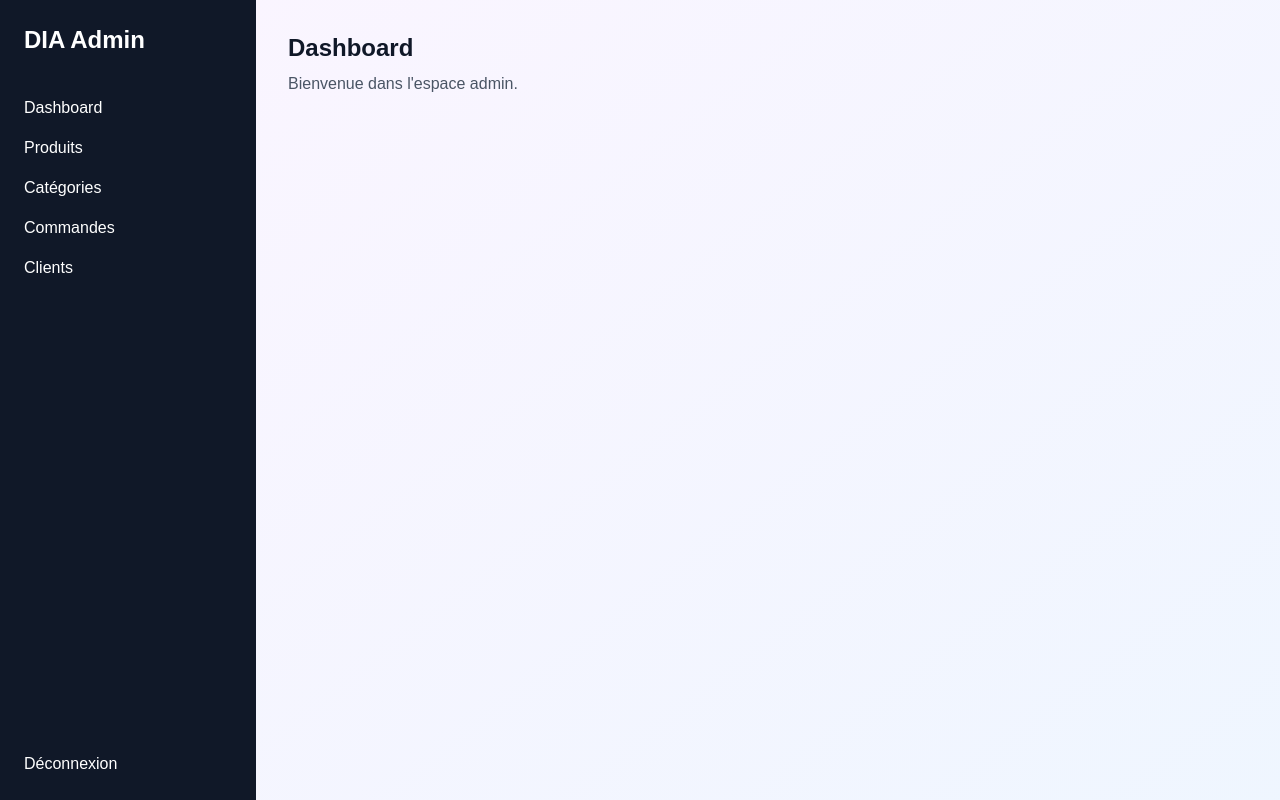
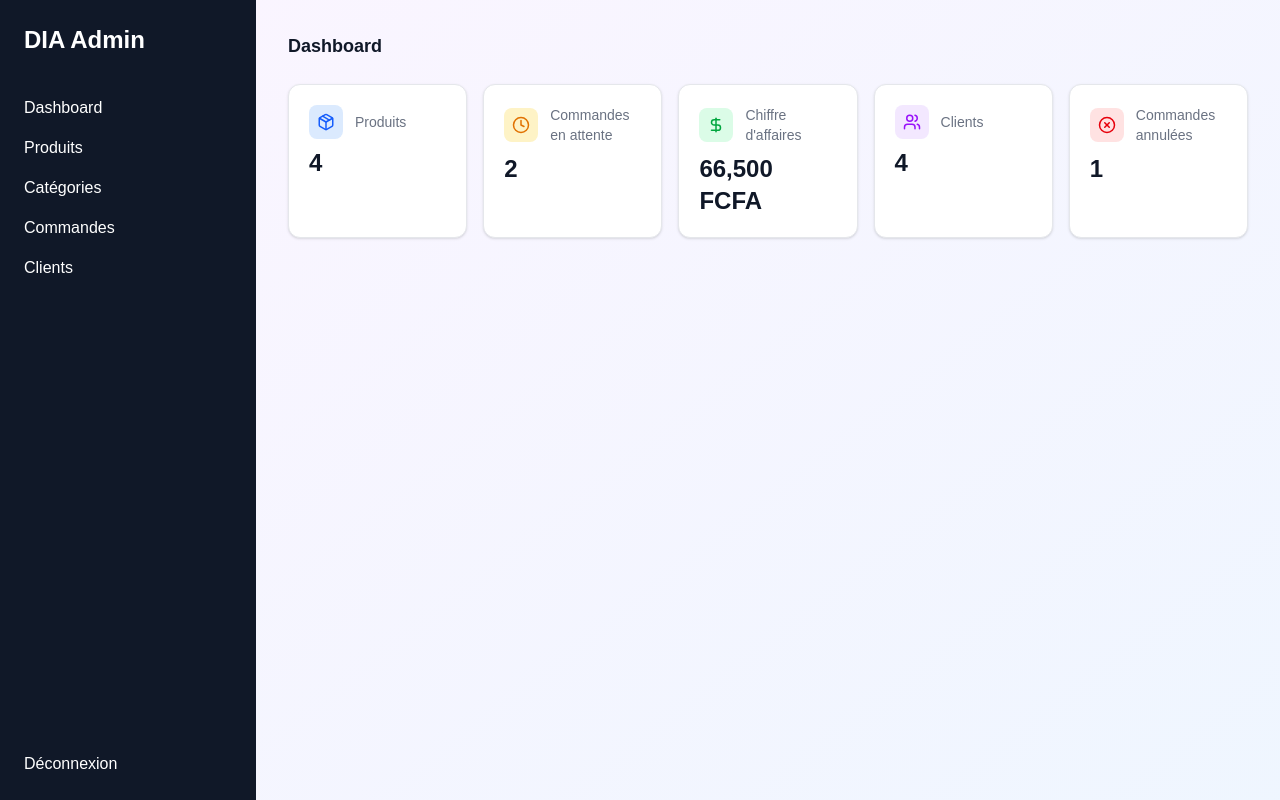
Before and after one commit to Bewan-ephra/Dia-FrontEnd, a Next.js app: page /admin in a window 1280 px wide. Built offline with nearby package versions, Linux system fonts and the light colour scheme; sample sign-in values are in the browser's storage.

Commit message:
Ajout de la page dashbord

```diff
--- a/app/admin/page.tsx
+++ b/app/admin/page.tsx
@@ -1,8 +1,71 @@
+import { products } from "@/lib/products";
+import { orders } from "@/lib/orders";
+import { clients } from "@/lib/clients";
+import { Package, Clock, DollarSign, Users, XCircle } from "lucide-react";
+
 export default function AdminDashboard() {
-    return (
-        <div>
-            <h1 className="text-2xl font-bold">Dashboard</h1>
-            <p className="text-gray-600 mt-2">Bienvenue dans l'espace admin.</p>
+    const totalProducts = products.length;
+    const pendingOrders = orders.filter((o) => o.status === "En attente").length;
+    const totalRevenue = orders.reduce((sum, o) => sum + o.total, 0);
+    const totalClients = clients.length;
+    const cancelledOrders = orders.filter((o) => o.status === "Annulée").length;
+
+      return (
+    <div>
+      <h1 className="text-lg font-semibold text-gray-900 mb-6">Dashboard</h1>
+
+      <div className="grid grid-cols-1 md:grid-cols-3 lg:grid-cols-5 gap-4">
+        <div className="bg-white rounded-xl border border-gray-200 p-5 shadow-sm">
+          <div className="flex items-center gap-3 mb-2">
+            <div className="bg-blue-100 text-blue-600 p-2 rounded-lg">
+              <Package size={18} />
+            </div>
+            <span className="text-sm text-gray-500">Produits</span>
+          </div>
+          <p className="text-2xl font-bold text-gray-900">{totalProducts}</p>
         </div>
-    );
+
+        <div className="bg-white rounded-xl border border-gray-200 p-5 shadow-sm">
+          <div className="flex items-center gap-3 mb-2">
+            <div className="bg-amber-100 text-amber-600 p-2 rounded-lg">
+              <Clock size={18} />
+            </div>
+            <span className="text-sm text-gray-500">Commandes en attente</span>
+          </div>
+          <p className="text-2xl font-bold text-gray-900">{pendingOrders}</p>
+        </div>
+
+        <div className="bg-white rounded-xl border border-gray-200 p-5 shadow-sm">
+          <div className="flex items-center gap-3 mb-2">
+            <div className="bg-green-100 text-green-600 p-2 rounded-lg">
+              <DollarSign size={18} />
+            </div>
+            <span className="text-sm text-gray-500">Chiffre d'affaires</span>
+          </div>
+          <p className="text-2xl font-bold text-gray-900">
+            {totalRevenue.toLocaleString()} FCFA
+          </p>
+        </div>
+
+        <div className="bg-white rounded-xl border border-gray-200 p-5 shadow-sm">
+          <div className="flex items-center gap-3 mb-2">
+            <div className="bg-purple-100 text-purple-600 p-2 rounded-lg">
+              <Users size={18} />
+            </div>
+            <span className="text-sm text-gray-500">Clients</span>
+          </div>
+          <p className="text-2xl font-bold text-gray-900">{totalClients}</p>
+        </div>
+         <div className="bg-white rounded-xl border border-gray-200 p-5 shadow-sm">
+  <div className="flex items-center gap-3 mb-2">
+    <div className="bg-red-100 text-red-600 p-2 rounded-lg">
+      <XCircle size={18} />
+    </div>
+    <span className="text-sm text-gray-500">Commandes annulées</span>
+  </div>
+  <p className="text-2xl font-bold text-gray-900">{cancelledOrders}</p>
+</div>
+      </div>
+    </div>
+  );
 }
```
